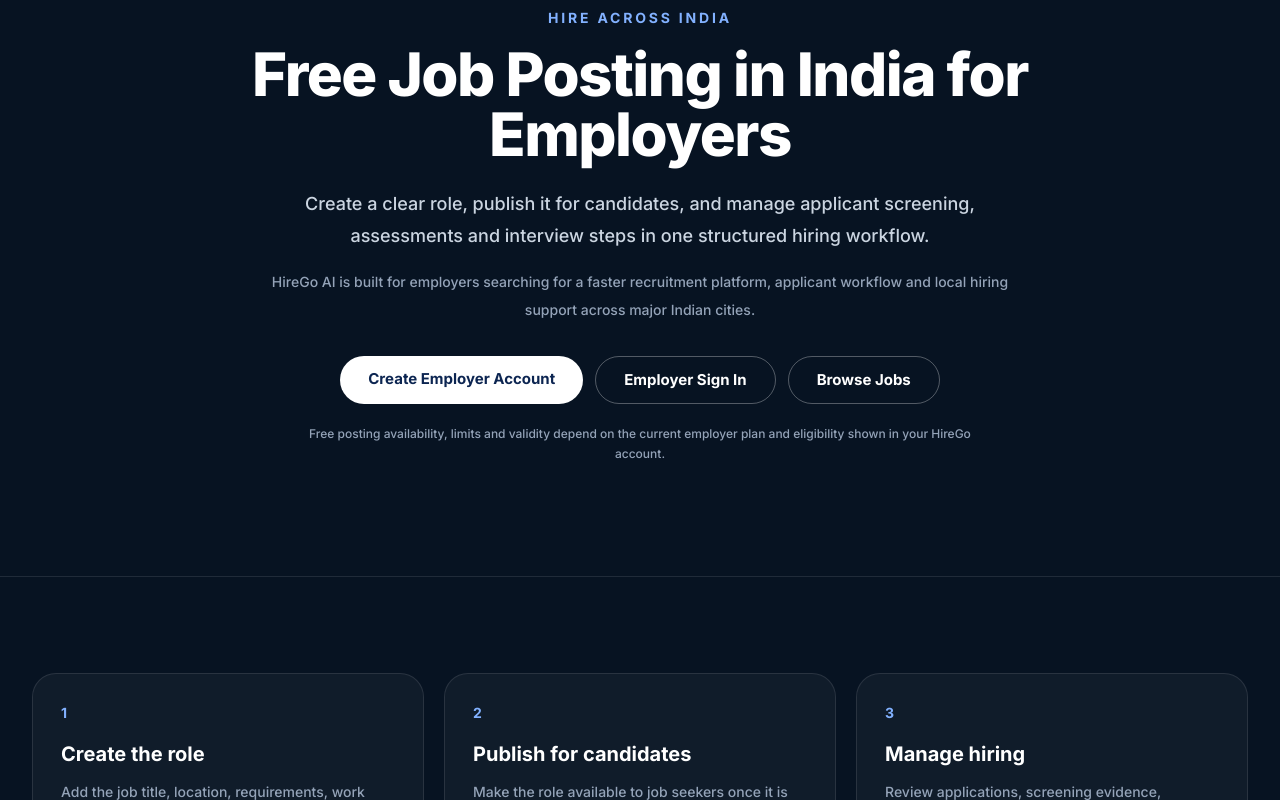
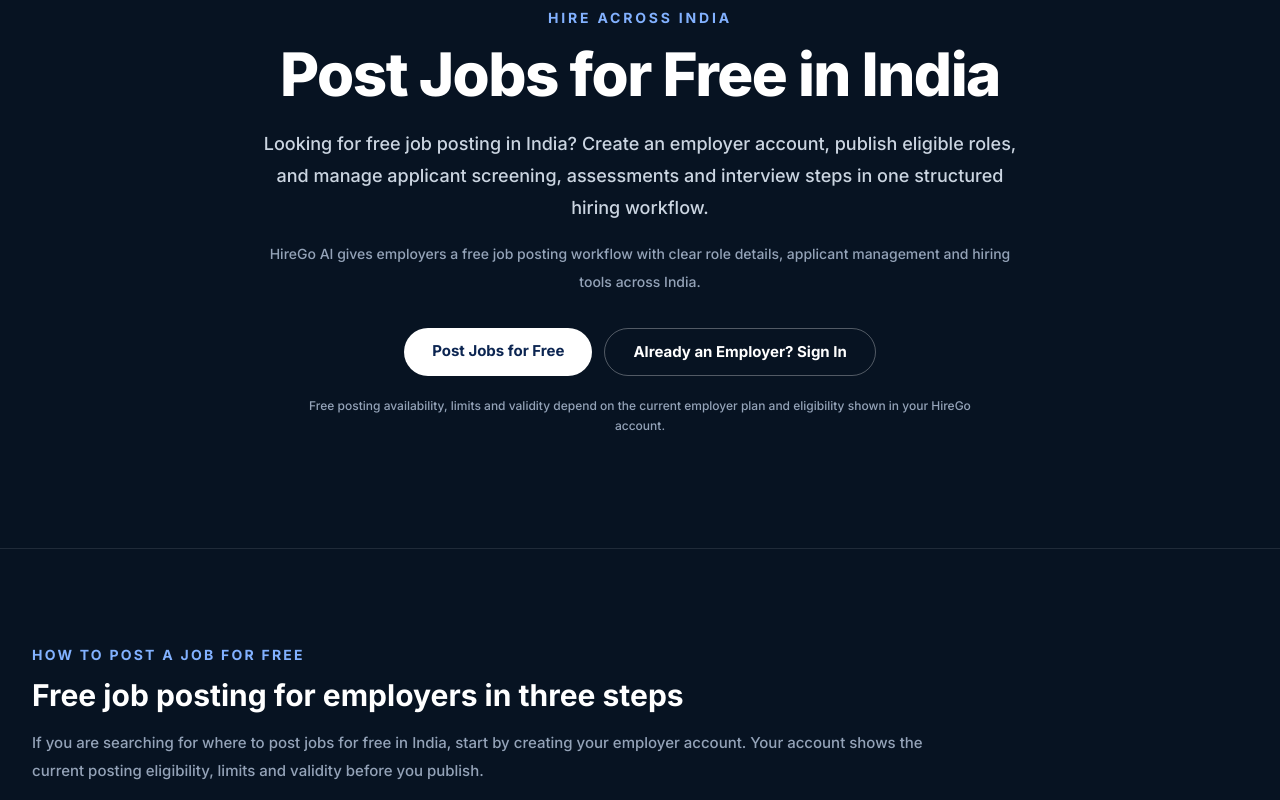
Before and after one commit to hirego1ai-design/hariom-, a Next.js app: page /free-job-posting in a window 1280 px wide. Shown: the part 200-1000 px from the top of the page. Built offline with nearby package versions, Linux system fonts and the light colour scheme; no server answers.

Commit message:
Strengthen free job posting employer SEO funnel

```diff
--- a/src/app/free-job-posting/page.tsx
+++ b/src/app/free-job-posting/page.tsx
@@ -7,14 +7,14 @@ import { marketingMetadata } from "@/lib/marketingMetadata";
 export const metadata: Metadata = marketingMetadata({
   path: "/free-job-posting",
   title: "Free Job Posting in India for Employers | HireGo AI",
-  description: "Post jobs across India and manage applicants, screening, assessments and interviews with HireGo AI. Explore employer hiring pages for major Indian cities.",
+  description: "Post jobs for free in India with HireGo AI. Free job posting for employers with applicant tracking, screening, assessments and interview workflows.",
 });
 
 export default function FreeJobPostingIndiaPage() {
   const faq = [
     {
-      question: "Can employers post jobs for free on HireGo AI?",
-      answer: "HireGo AI can provide free job posting access based on the employer plan and eligibility shown in the account. Current limits and validity are always shown before a role is published.",
+      question: "Where can I post jobs for free in India?",
+      answer: "Employers can create a HireGo AI employer account and use the job posting workflow. Free posting access, limits and validity depend on the current plan and eligibility shown in the account before publication.",
     },
     {
       question: "Which Indian cities does HireGo AI support?",
@@ -32,17 +32,16 @@ export default function FreeJobPostingIndiaPage() {
         <section className="border-b border-white/10 px-5 py-20 sm:px-8 md:py-28">
           <div className="mx-auto max-w-4xl text-center">
             <p className="text-sm font-bold uppercase tracking-[0.2em] text-[#82b1ff]">Hire across India</p>
-            <h1 className="mt-4 text-4xl font-extrabold tracking-tight sm:text-6xl">Free Job Posting in India for Employers</h1>
+            <h1 className="mt-4 text-4xl font-extrabold tracking-tight sm:text-6xl">Post Jobs for Free in India</h1>
             <p className="mx-auto mt-6 max-w-3xl text-lg leading-8 text-slate-300">
-              Create a clear role, publish it for candidates, and manage applicant screening, assessments and interview steps in one structured hiring workflow.
+              Looking for free job posting in India? Create an employer account, publish eligible roles, and manage applicant screening, assessments and interview steps in one structured hiring workflow.
             </p>
             <p className="mx-auto mt-4 max-w-3xl text-sm leading-7 text-slate-400">
-              HireGo AI is built for employers searching for a faster recruitment platform, applicant workflow and local hiring support across major Indian cities.
+              HireGo AI gives employers a free job posting workflow with clear role details, applicant management and hiring tools across India.
             </p>
             <div className="mt-8 flex flex-col justify-center gap-3 sm:flex-row">
-              <Link href="/employer/employer-registration-company-info" className="rounded-full bg-white px-7 py-3 font-bold text-[#0c2551]">Create Employer Account</Link>
-              <Link href="/employer/employer-sign-in" className="rounded-full border border-white/30 px-7 py-3 font-bold text-white">Employer Sign In</Link>
-              <Link href="/jobs" className="rounded-full border border-white/30 px-7 py-3 font-bold text-white">Browse Jobs</Link>
+              <Link href="/employer/employer-registration-company-info" className="rounded-full bg-white px-7 py-3 font-bold text-[#0c2551]">Post Jobs for Free</Link>
+              <Link href="/employer/employer-sign-in" className="rounded-full border border-white/30 px-7 py-3 font-bold text-white">Already an Employer? Sign In</Link>
             </div>
             <p className="mx-auto mt-5 max-w-2xl text-xs leading-5 text-slate-400">
               Free posting availability, limits and validity depend on the current employer plan and eligibility shown in your HireGo account.
@@ -51,6 +50,13 @@ export default function FreeJobPostingIndiaPage() {
         </section>
 
         <section className="mx-auto max-w-7xl px-5 py-16 sm:px-8 md:py-24">
+          <div className="mb-12 max-w-4xl">
+            <p className="text-sm font-bold uppercase tracking-[0.16em] text-[#82b1ff]">How to post a job for free</p>
+            <h2 className="mt-3 text-3xl font-bold">Free job posting for employers in three steps</h2>
+            <p className="mt-4 leading-7 text-slate-400">
+              If you are searching for where to post jobs for free in India, start by creating your employer account. Your account shows the current posting eligibility, limits and validity before you publish.
+            </p>
+          </div>
           <div className="grid gap-5 md:grid-cols-3">
             {[
               ["1", "Create the role", "Add the job title, location, requirements, work mode and other role details."],
```
